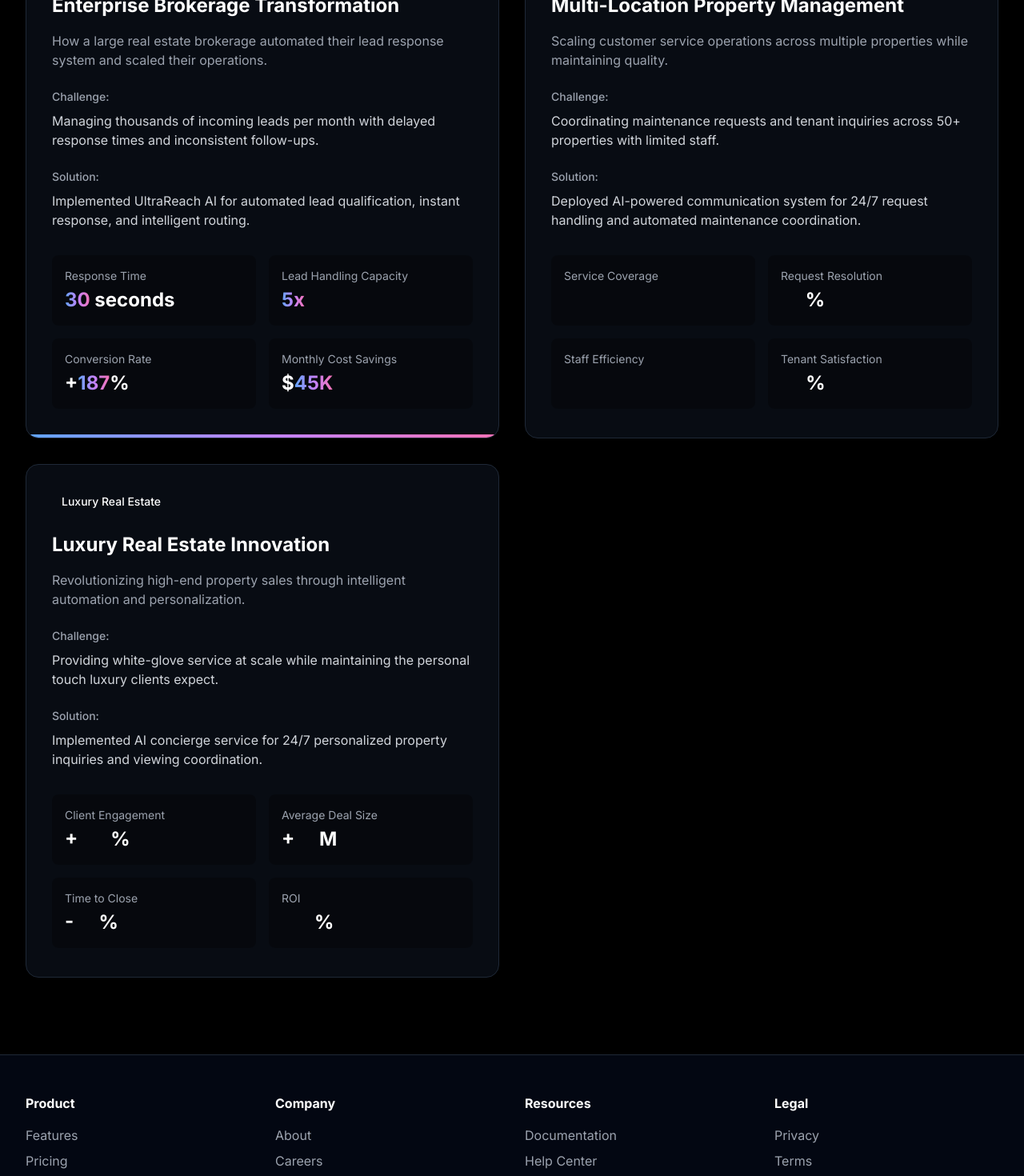
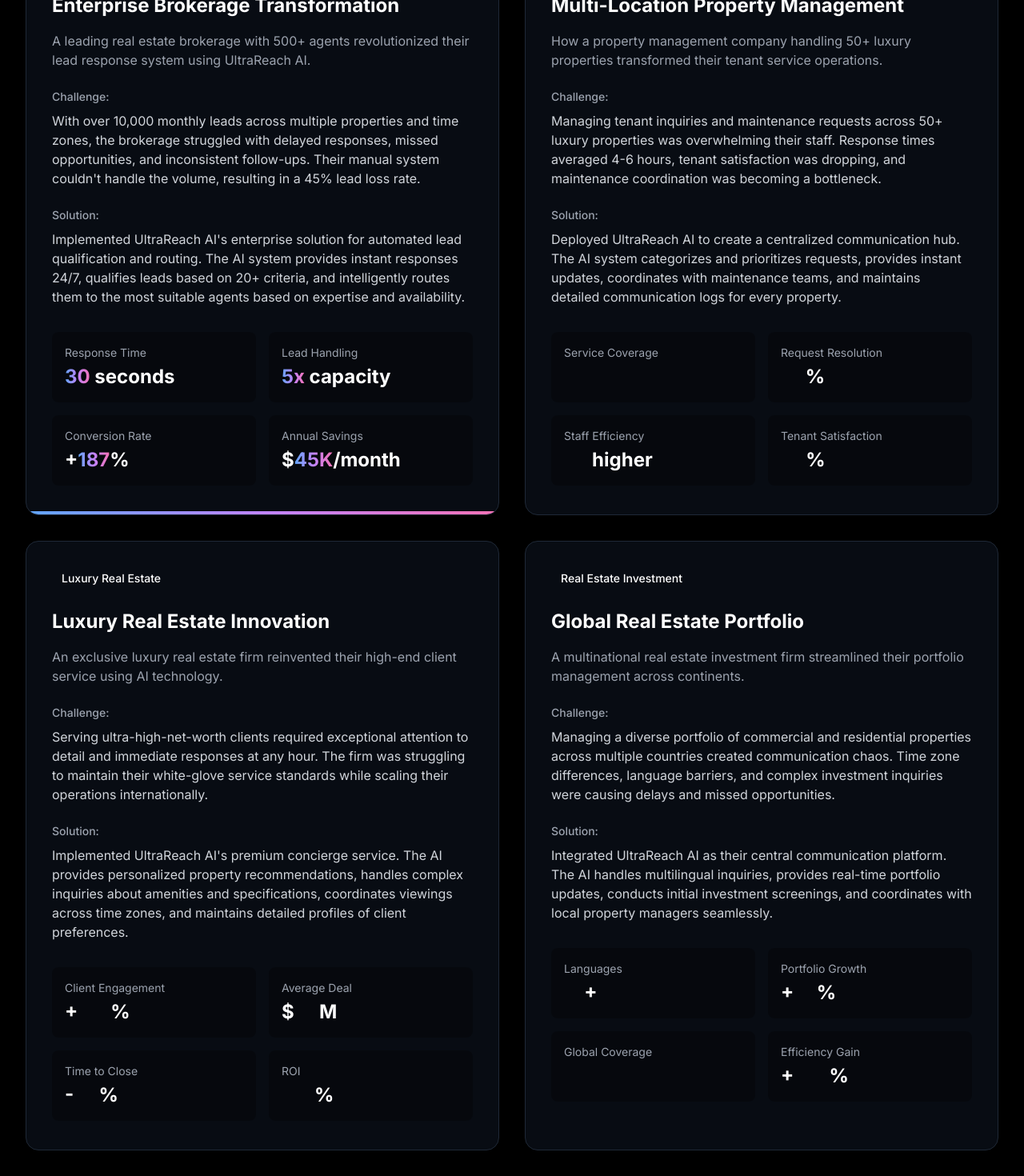
Before and after one commit to iaroslav1234/ultrareach.ai, a Next.js app: page /success in a window 1280 px wide. Shown: the part 780-2250 px from the top of the page at 80% size. Built offline with nearby package versions, Linux system fonts and the light colour scheme.

Commit message:
Update success stories with detailed case studies

```diff
--- a/app/success/page.tsx
+++ b/app/success/page.tsx
@@ -2,57 +2,6 @@
 import { CaseStudyCard } from "@/components/success/case-study-card"
 import { ImpactMetric } from "@/components/success/impact-metric"
 import { BarChart3, Clock, TrendingUp, Users } from "lucide-react"
-
-const caseStudies = [
-  {
-    title: "Enterprise Brokerage Transformation",
-    description: "How a large real estate brokerage automated their lead response system and scaled their operations.",
-    industry: "Real Estate Brokerage",
-    challenge: "Managing thousands of incoming leads per month with delayed response times and inconsistent follow-ups.",
-    solution: "Implemented UltraReach AI for automated lead qualification, instant response, and intelligent routing.",
-    metrics: [
-      { label: "Response Time", value: "30", prefix: "", suffix: " seconds" },
-      { label: "Lead Handling Capacity", value: "5x", prefix: "", suffix: "" },
-      { label: "Conversion Rate", value: "187", prefix: "+", suffix: "%" },
-      { label: "Monthly Cost Savings", value: "45K", prefix: "$", suffix: "" }
-    ],
-    gradientFrom: "blue-400",
-    gradientVia: "purple-400",
-    gradientTo: "pink-400"
-  },
-  {
-    title: "Multi-Location Property Management",
-    description: "Scaling customer service operations across multiple properties while maintaining quality.",
-    industry: "Property Management",
-    challenge: "Coordinating maintenance requests and tenant inquiries across 50+ properties with limited staff.",
-    solution: "Deployed AI-powered communication system for 24/7 request handling and automated maintenance coordination.",
-    metrics: [
-      { label: "Service Coverage", value: "24/7", prefix: "", suffix: "" },
-      { label: "Request Resolution", value: "92", prefix: "", suffix: "%" },
-      { label: "Staff Efficiency", value: "3x", prefix: "", suffix: "" },
-      { label: "Tenant Satisfaction", value: "96", prefix: "", suffix: "%" }
-    ],
-    gradientFrom: "emerald-400",
-    gradientVia: "teal-400",
-    gradientTo: "cyan-400"
-  },
-  {
-    title: "Luxury Real Estate Innovation",
-    description: "Revolutionizing high-end property sales through intelligent automation and personalization.",
-    industry: "Luxury Real Estate",
-    challenge: "Providing white-glove service at scale while maintaining the personal touch luxury clients expect.",
-    solution: "Implemented AI concierge service for 24/7 personalized property inquiries and viewing coordination.",
-    metrics: [
-      { label: "Client Engagement", value: "156", prefix: "+", suffix: "%" },
-      { label: "Average Deal Size", value: "2.1", prefix: "+", suffix: "M" },
-      { label: "Time to Close", value: "45", prefix: "-", suffix: "%" },
-      { label: "ROI", value: "312", prefix: "", suffix: "%" }
-    ],
-    gradientFrom: "amber-400",
-    gradientVia: "orange-400",
-    gradientTo: "red-400"
-  }
-]
 
 const impactMetrics = [
   {
@@ -78,6 +27,73 @@
     value: "$4.2M",
     label: "Client Cost Savings",
     description: "Annual operational savings"
+  }
+]
+
+const caseStudies = [
+  {
+    title: "Enterprise Brokerage Transformation",
+    description: "A leading real estate brokerage with 500+ agents revolutionized their lead response system using UltraReach AI.",
+    industry: "Real Estate Brokerage",
+    challenge: "With over 10,000 monthly leads across multiple properties and time zones, the brokerage struggled with delayed responses, missed opportunities, and inconsistent follow-ups. Their manual system couldn't handle the volume, resulting in a 45% lead loss rate.",
+    solution: "Implemented UltraReach AI's enterprise solution for automated lead qualification and routing. The AI system provides instant responses 24/7, qualifies leads based on 20+ criteria, and intelligently routes them to the most suitable agents based on expertise and availability.",
+    metrics: [
+      { label: "Response Time", value: "30", prefix: "", suffix: " seconds" },
+      { label: "Lead Handling", value: "5x", prefix: "", suffix: " capacity" },
+      { label: "Conversion Rate", value: "187", prefix: "+", suffix: "%" },
+      { label: "Annual Savings", value: "45K", prefix: "$", suffix: "/month" }
+    ],
+    gradientFrom: "blue-400",
+    gradientVia: "purple-400",
+    gradientTo: "pink-400"
+  },
+  {
+    title: "Multi-Location Property Management",
+    description: "How a property management company handling 50+ luxury properties transformed their tenant service operations.",
+    industry: "Property Management",
+    challenge: "Managing tenant inquiries and maintenance requests across 50+ luxury properties was overwhelming their staff. Response times averaged 4-6 hours, tenant satisfaction was dropping, and maintenance coordination was becoming a bottleneck.",
+    solution: "Deployed UltraReach AI to create a centralized communication hub. The AI system categorizes and prioritizes requests, provides instant updates, coordinates with maintenance teams, and maintains detailed communication logs for every property.",
+    metrics: [
+      { label: "Service Coverage", value: "24/7", prefix: "", suffix: "" },
+      { label: "Request Resolution", value: "92", prefix: "", suffix: "%" },
+      { label: "Staff Efficiency", value: "3x", prefix: "", suffix: " higher" },
+      { label: "Tenant Satisfaction", value: "96", prefix: "", suffix: "%" }
+    ],
+    gradientFrom: "emerald-400",
+    gradientVia: "teal-400",
+    gradientTo: "cyan-400"
+  },
+  {
+    title: "Luxury Real Estate Innovation",
+    description: "An exclusive luxury real estate firm reinvented their high-end client service using AI technology.",
+    industry: "Luxury Real Estate",
+    challenge: "Serving ultra-high-net-worth clients required exceptional attention to detail and immediate responses at any hour. The firm was struggling to maintain their white-glove service standards while scaling their operations internationally.",
+    solution: "Implemented UltraReach AI's premium concierge service. The AI provides personalized property recommendations, handles complex inquiries about amenities and specifications, coordinates viewings across time zones, and maintains detailed profiles of client preferences.",
+    metrics: [
+      { label: "Client Engagement", value: "156", prefix: "+", suffix: "%" },
+      { label: "Average Deal", value: "2.1", prefix: "$", suffix: "M" },
+      { label: "Time to Close", value: "45", prefix: "-", suffix: "%" },
+      { label: "ROI", value: "312", prefix: "", suffix: "%" }
+    ],
+    gradientFrom: "amber-400",
+    gradientVia: "orange-400",
+    gradientTo: "red-400"
+  },
+  {
+    title: "Global Real Estate Portfolio",
+    description: "A multinational real estate investment firm streamlined their portfolio management across continents.",
+    industry: "Real Estate Investment",
+    challenge: "Managing a diverse portfolio of commercial and residential properties across multiple countries created communication chaos. Time zone differences, language barriers, and complex investment inquiries were causing delays and missed opportunities.",
+    solution: "Integrated UltraReach AI as their central communication platform. The AI handles multilingual inquiries, provides real-time portfolio updates, conducts initial investment screenings, and coordinates with local property managers seamlessly.",
+    metrics: [
+      { label: "Languages", value: "15", prefix: "", suffix: "+" },
+      { label: "Portfolio Growth", value: "78", prefix: "+", suffix: "%" },
+      { label: "Global Coverage", value: "24/7", prefix: "", suffix: "" },
+      { label: "Efficiency Gain", value: "267", prefix: "+", suffix: "%" }
+    ],
+    gradientFrom: "indigo-400",
+    gradientVia: "blue-400",
+    gradientTo: "cyan-400"
   }
 ]
 
```
